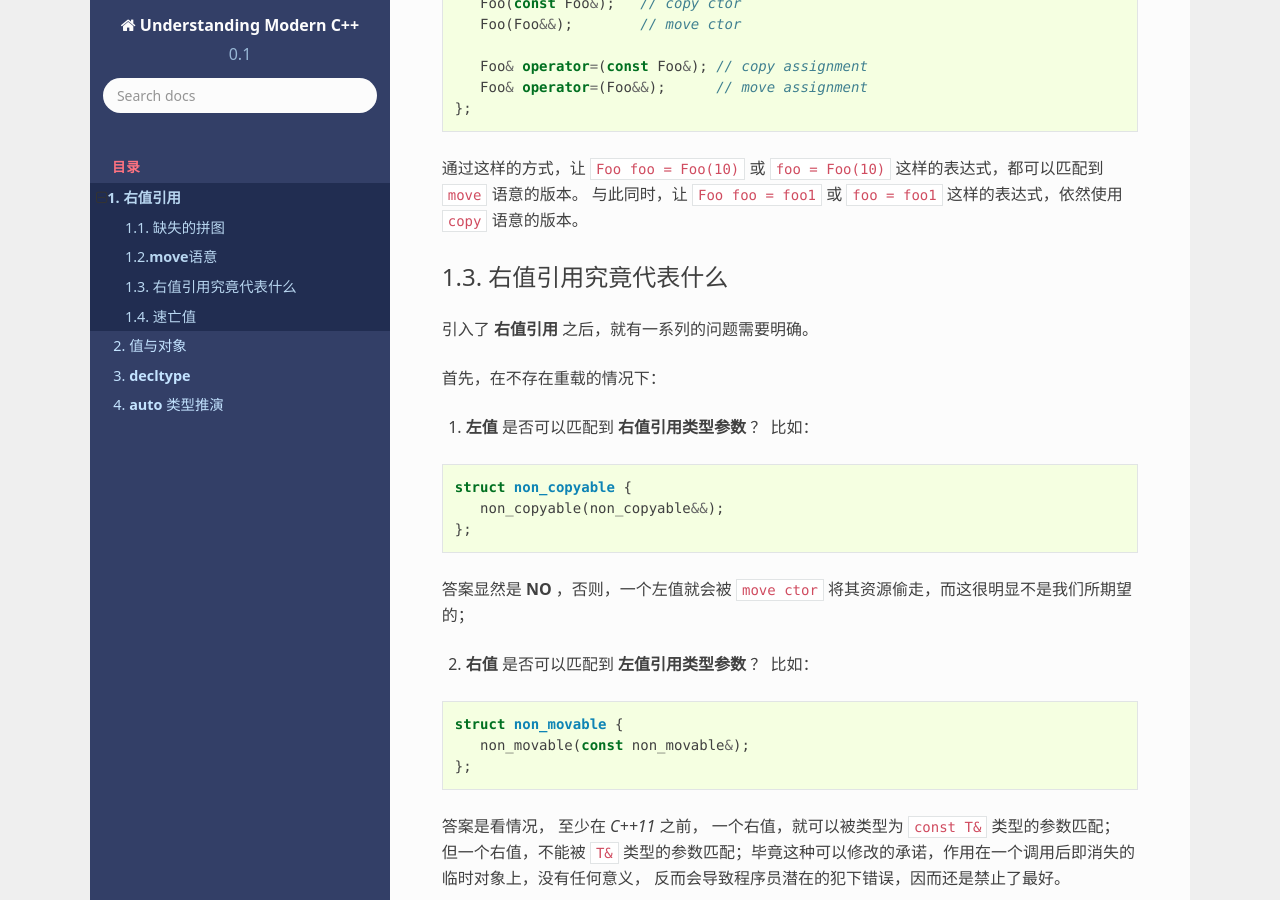
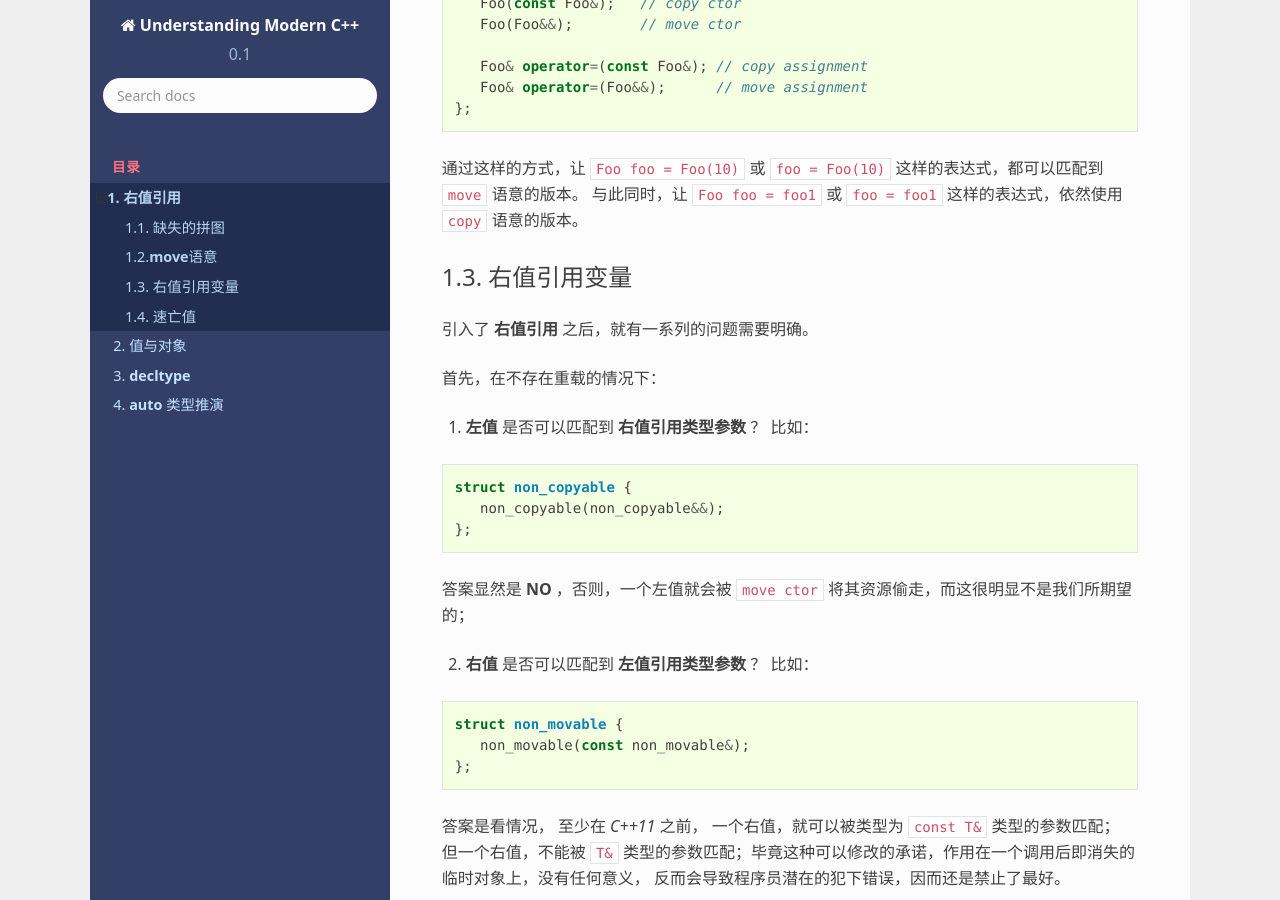
Before and after one commit to godsme/understand_modern_cpp, a Sphinx documentation site: the page built from docs/source/rvalue-ref.rst, in a window 1280 px wide and 900 px high, scrolled down 2305 px. Built offline with Sphinx 7.4.7 and the Read the Docs theme 2.0.0, drawn with Linux system fonts in a browser that asks for light colours; formulas are drawn with MathJax 3.

Commit message:
changed rvalue-ref

```diff
--- a/docs/source/rvalue-ref.rst
+++ b/docs/source/rvalue-ref.rst
@@ -106,7 +106,7 @@
 与此同时，让 ``Foo foo = foo1`` 或 ``foo = foo1`` 这样的表达式，依然使用 ``copy`` 语意的版本。
 
 
-右值引用究竟代表什么
+右值引用变量
 ---------------------------
 
 引入了 **右值引用** 之后，就有一系列的问题需要明确。
```
